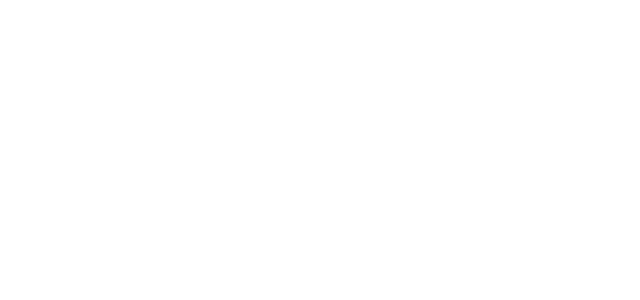
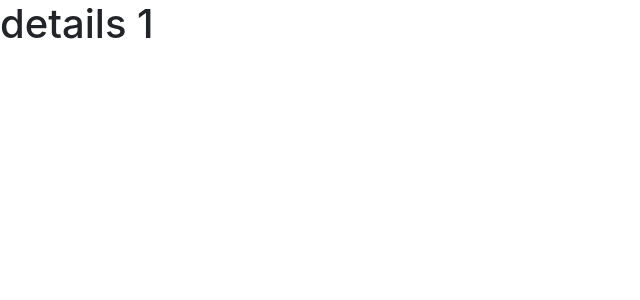
Before and after one commit to Tanvir-sazib/Bachelor-rent, a React (Create React App) app: page /details/1 in a window 1280 px wide. Shown: the top 300 px of the page, without its empty margins (0-640 px from the left). Built offline with nearby package versions, Linux system fonts and the light colour scheme.

Commit message:
card details start

```diff
--- a/src/App.js
+++ b/src/App.js
@@ -3,9 +3,9 @@
 import './app/utils/css/Colors.css'
 import HomePage from './app/pages/Home/HomePage';
 import { BrowserRouter as Router, Switch, Route } from 'react-router-dom'
-import data from './fakeData'
+import HouseDetails from './app/pages/HouseDetails/HouseDetails';
 
-console.log(JSON.stringify(data));
+
 function App() {
   return (
     <Router>
@@ -13,6 +13,9 @@
         <Route path='/' exact>
           <HomePage />
         </Route>
+        <Route path='/details/:id'>
+          <HouseDetails />
+        </Route>
       </Switch>
     </Router>
   );
--- a/src/app/components/HouseCard/HouseCard.css
+++ b/src/app/components/HouseCard/HouseCard.css
@@ -12,6 +12,11 @@
 }
 .card-title{
     color: rgb(83, 83, 83);
+    transition: 0.3s;
+}
+.card-title:hover{
+    color: tomato;
+    text-decoration: underline;
 }
 .card-img{
     height: 12rem;
--- a/src/app/components/HouseCard/HouseCard.js
+++ b/src/app/components/HouseCard/HouseCard.js
@@ -2,8 +2,14 @@
 import './HouseCard.css';
 import { FontAwesomeIcon } from '@fortawesome/react-fontawesome'
 import { faBed, faMapMarkerAlt, faBath, faSquare } from '@fortawesome/free-solid-svg-icons';
+import { useHistory } from 'react-router-dom';
+
 
 const HouseCard = ({ house }) => {
+    const history = useHistory();
+    const handleOnclick = (id) => {
+        history.push(`/details/${id}`);
+    }
     return (
         <div className='col-lg-4 m-0 p-0 d-flex justify-content-center'>
             <div className="card-container m-3">
@@ -11,15 +17,20 @@
                     <img src={house.image} alt="" />
                 </div>
                 <div className="card-txt p-3">
-                    <h5 className='card-title'><b>{house.title}</b></h5>
+
+                    <h5 className='card-title' onClick={() => { handleOnclick(house.id) }}><b>{house.title}</b></h5>
+
                     <p className='text-secondary'><FontAwesomeIcon icon={faMapMarkerAlt} /> {house.address}</p>
+
                     <div className="basic-info d-flex justify-content-around">
                         <div className="bed-room">
                             <p><FontAwesomeIcon icon={faBed} /> <b>{house.bedrooms}</b></p>
                         </div>
+
                         <div className="bath-room">
                             <p><FontAwesomeIcon icon={faBath} /> <b>{house.bathrooms}</b></p>
                         </div>
+
                         <div className="size">
                             <p><FontAwesomeIcon icon={faSquare} /> <b>{house.size} squre feet</b></p>
                         </div>
--- a/src/app/components/HouseRent/HouseRent.js
+++ b/src/app/components/HouseRent/HouseRent.js
@@ -6,10 +6,10 @@
     const houses = useSelector((state) => {
         return state.houses.allHouse;
     })
-    console.log(houses);
+
     return (
         <div className='house-rent-container py-5'>
-            <div className="content-title text-center">
+            <div className="content-title py-4 text-center">
                 <h2 className='txt-brand'>house rent</h2>
                 <h5>Discover the latest Rent available today</h5>
             </div>
--- /dev/null
+++ b/src/app/pages/HouseDetails/HouseDetails.js
@@ -0,0 +1,15 @@
+import React from 'react';
+import { useParams } from 'react-router';
+
+
+const HouseDetails = () => {
+    const { id } = useParams();
+    console.log(id);
+    return (
+        <div>
+            <h1>details {id}</h1>
+        </div>
+    );
+};
+
+export default HouseDetails;
```
